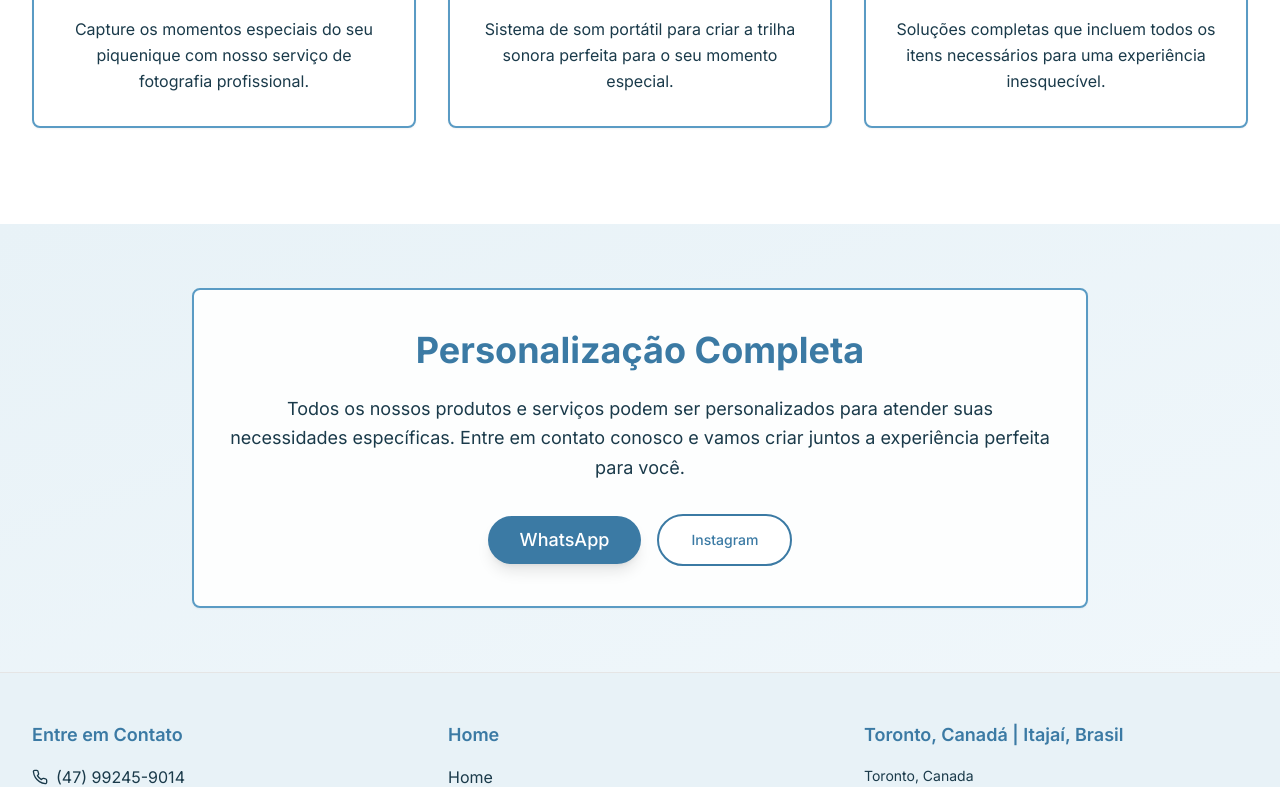
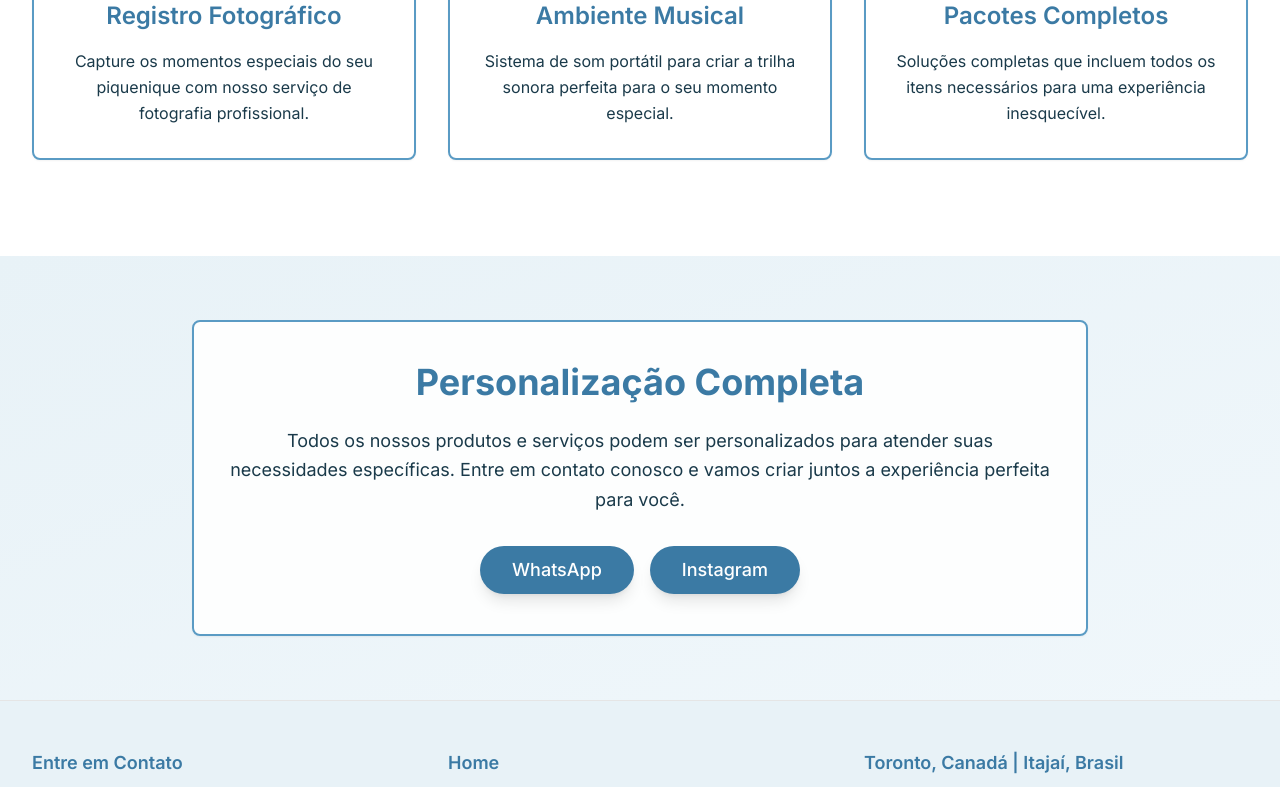
Before and after one commit to meu-picnic-encantado/meupicnic-frontend, a Next.js app: page /products in a window 1280 px wide. Shown: the part 1018-1805 px from the top of the page. Built offline with nearby package versions, Linux system fonts and the light colour scheme; a web font is replaced by a local one.

Commit message:
fix: header with logo bug

```diff
--- a/app/about/page.tsx
+++ b/app/about/page.tsx
@@ -142,8 +142,7 @@ export default function AboutPage() {
             <Button
               asChild
               size="lg"
-              variant="outline"
-              className="border-2 border-[#3b7aa4] text-[#3b7aa4] hover:bg-[#3b7aa4] hover:text-white px-8 py-6 rounded-full"
+              className="bg-[#3b7aa4] hover:bg-[#2a5a7a] text-white text-lg px-8 py-6 rounded-full shadow-lg hover:shadow-xl transition-all"
             >
               <a
                 href="https://www.instagram.com/meupicnicencantado/"
--- a/app/layout.tsx
+++ b/app/layout.tsx
@@ -4,6 +4,7 @@ import { Playfair_Display, Inter } from 'next/font/google';
 import { LanguageProvider } from '@/context/LanguageContext';
 import { Header } from '@/components/Header';
 import { Footer } from '@/components/Footer';
+import { PageTransition } from '@/components/PageTransition';
 
 const playfair = Playfair_Display({
   subsets: ['latin'],
@@ -36,7 +37,9 @@ export default function RootLayout({
         <LanguageProvider>
           <div className="flex flex-col min-h-screen">
             <Header />
-            <main className="flex-1">{children}</main>
+            <main className="flex-1">
+              <PageTransition>{children}</PageTransition>
+            </main>
             <Footer />
           </div>
         </LanguageProvider>
--- a/app/page.tsx
+++ b/app/page.tsx
@@ -115,8 +115,7 @@ export default function Home() {
             <Button
               asChild
               size="lg"
-              variant="outline"
-              className="border-2 border-[#3b7aa4] text-[#3b7aa4] hover:bg-[#3b7aa4] hover:text-white"
+              className="bg-[#3b7aa4] hover:bg-[#2a5a7a] text-white text-lg px-8 py-6 rounded-full shadow-lg hover:shadow-xl transition-all"
             >
               <Link href="/events">
                 {t.nav.events}
@@ -203,8 +202,7 @@ export default function Home() {
             <Button
               asChild
               size="lg"
-              variant="outline"
-              className="border-2 border-[#3b7aa4] text-[#3b7aa4] hover:bg-[#3b7aa4] hover:text-white"
+              className="bg-[#3b7aa4] hover:bg-[#2a5a7a] text-white text-lg px-8 py-6 rounded-full shadow-lg hover:shadow-xl transition-all"
             >
               <Link href="/about">
                 {t.nav.about}
--- a/app/products/page.tsx
+++ b/app/products/page.tsx
@@ -132,8 +132,7 @@ export default function ProductsPage() {
                   <Button
                     asChild
                     size="lg"
-                    variant="outline"
-                    className="border-2 border-[#3b7aa4] text-[#3b7aa4] hover:bg-[#3b7aa4] hover:text-white px-8 py-6 rounded-full"
+                    className="bg-[#3b7aa4] hover:bg-[#2a5a7a] text-white text-lg px-8 py-6 rounded-full shadow-lg hover:shadow-xl transition-all"
                   >
                     <a
                       href="https://www.instagram.com/meupicnicencantado/"
--- a/components/Header.tsx
+++ b/components/Header.tsx
@@ -21,7 +21,7 @@ export function Header() {
 
   return (
     <header className="sticky top-0 z-50 w-full border-b bg-white/95 backdrop-blur supports-[backdrop-filter]:bg-white/80">
-      <div className="container flex h-20 items-center justify-between px-4 md:px-8 relative">
+      <div className="container flex h-20 md:h-28 items-center justify-between px-4 md:px-8 relative">
         <Link href="/" className="flex items-center space-x-3">
           <Image
             src="https://raw.githubusercontent.com/s4nts/Meu-Picnic-Encantado/refs/heads/main/logo.png"
--- /dev/null
+++ b/components/PageTransition.tsx
@@ -0,0 +1,34 @@
+'use client';
+
+import { useEffect, useState, useRef } from 'react';
+import { usePathname } from 'next/navigation';
+
+export function PageTransition({ children }: { children: React.ReactNode }) {
+  const pathname = usePathname();
+  const [isTransitioning, setIsTransitioning] = useState(false);
+  const prevPathnameRef = useRef(pathname);
+
+  useEffect(() => {
+    if (prevPathnameRef.current !== pathname) {
+      setIsTransitioning(true);
+      const timer = setTimeout(() => {
+        setIsTransitioning(false);
+      }, 300);
+
+      prevPathnameRef.current = pathname;
+      return () => clearTimeout(timer);
+    }
+  }, [pathname]);
+
+  return (
+    <div
+      className={`transition-all duration-500 ease-in-out ${
+        isTransitioning
+          ? 'opacity-0 translate-y-2'
+          : 'opacity-100 translate-y-0'
+      }`}
+    >
+      {children}
+    </div>
+  );
+}
```
